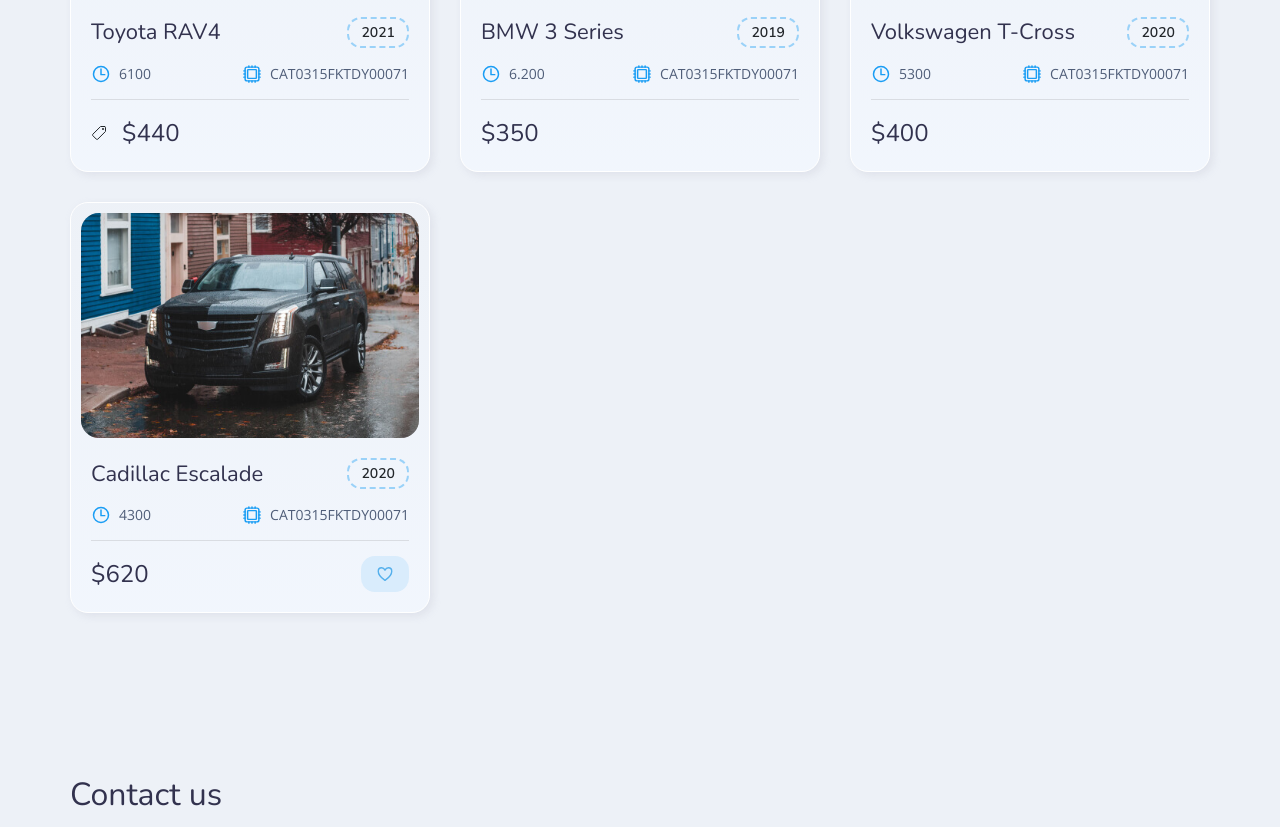
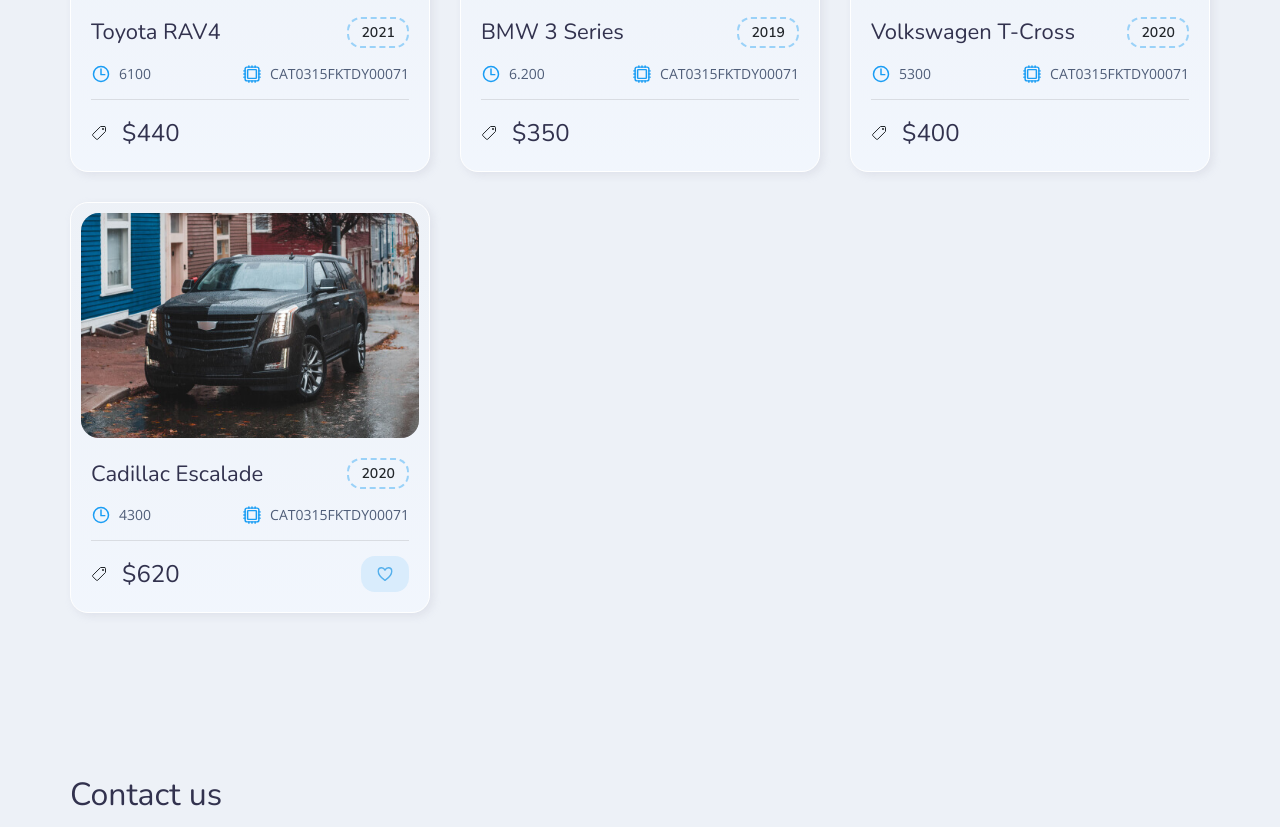
Before and after one commit to Mast8/equip, a plain HTML site: page index.html in a window 1280 px wide. Shown: the part 1194-2021 px from the top of the page. Drawn offline with nearby package versions, Linux system fonts and the light colour scheme.

Commit message:
css style

```diff
--- a/index.html
+++ b/index.html
@@ -263,7 +263,7 @@
                   </ul>
 
                   <div class="card-price-wrapper">
-
+                    <ion-icon name="pricetag-outline"></ion-icon>
                     <p class="card-price">
                       <strong>$350</strong>
                     </p>
@@ -319,7 +319,7 @@
                   </ul>
 
                   <div class="card-price-wrapper">
-
+                    <ion-icon name="pricetag-outline"></ion-icon>
                     <p class="card-price">
                       <strong>$400</strong>
                     </p>
@@ -375,7 +375,7 @@
                   </ul>
 
                   <div class="card-price-wrapper">
-
+                    <ion-icon name="pricetag-outline"></ion-icon>
                     <p class="card-price">
                       <strong>$620</strong>
                     </p>
@@ -545,10 +545,7 @@
             </li>
 
 
-
-
-
-            <!-- <li>
+         <!--    <li>
               <div class="blog-card">
 
                 <figure class="card-banner">
@@ -628,7 +625,7 @@
                 </div>
 
               </div>
-            </li> -->
+            </li>  -->
 
           </ul>
 
@@ -654,7 +651,6 @@
         <div class="footer-brand">
           <a href="#" class="logo">
             Cat equipment
-            <!-- <img src="./assets/images/logo.svg" alt="Ridex logo"> -->
           </a>
 
           <p class="footer-text">
```
